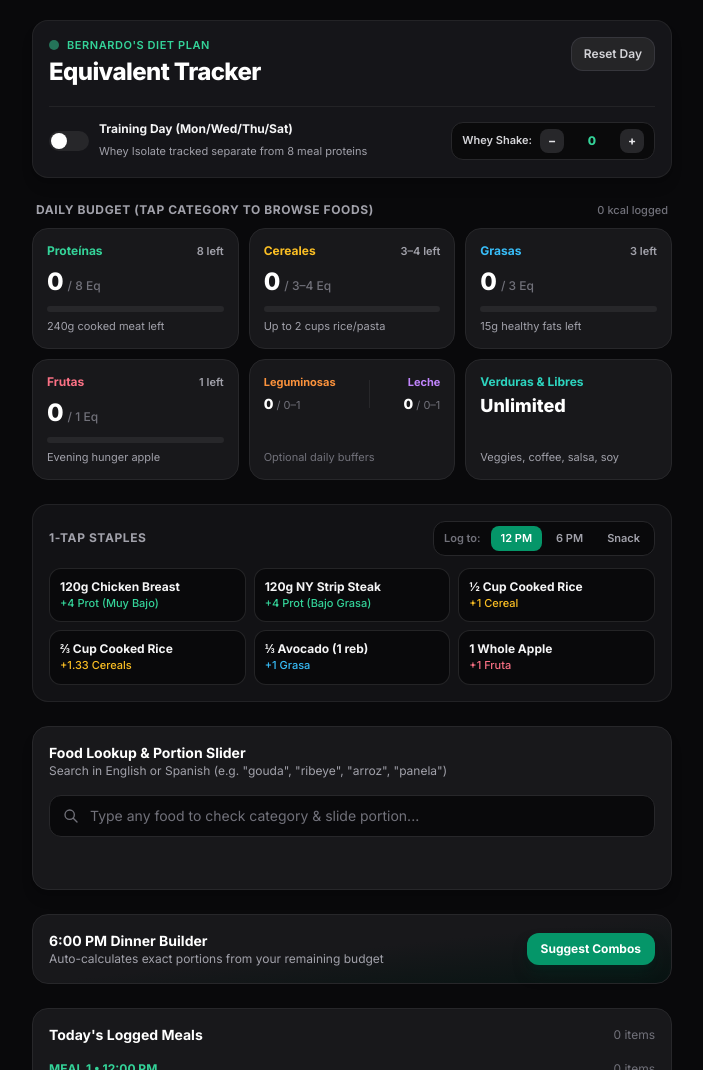
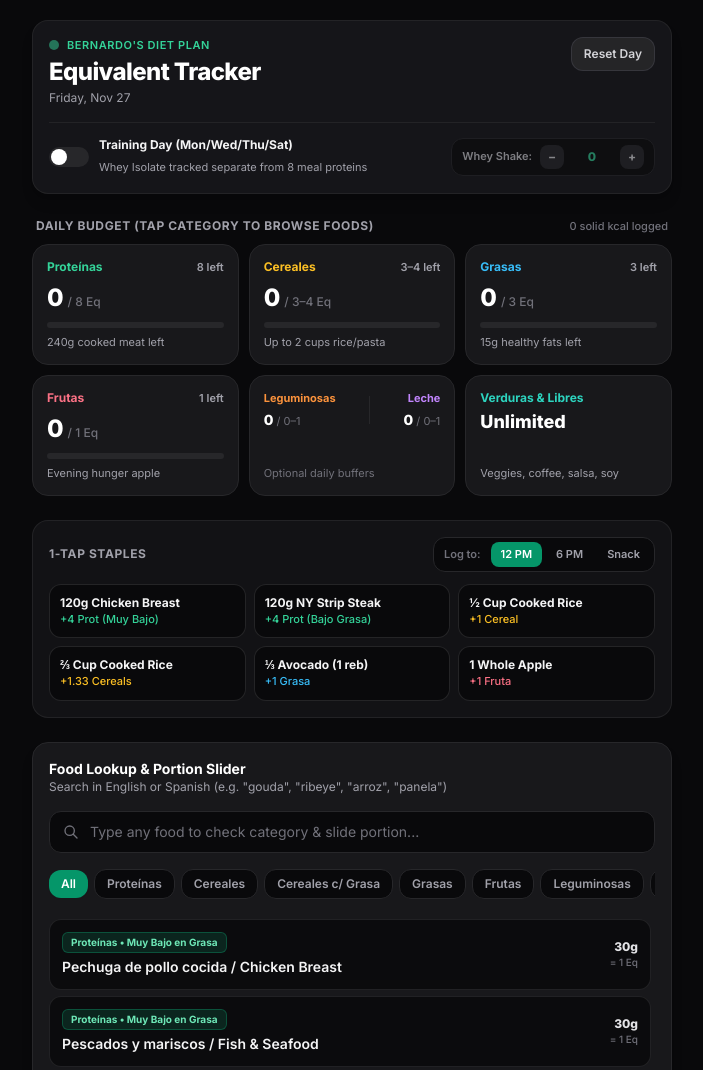
Before and after one commit to daemonio22/DietPlan, a plain HTML site: page index.html in a window 1280 px wide. Shown: the top 1070 px of the page, without its empty margins (288-991 px from the left). Drawn offline with nearby package versions, Linux system fonts and the light colour scheme.

Commit message:
Refactor app initialization and date display logic
Refactor initialization logic for app and update date display.

```diff
--- a/index.html
+++ b/index.html
@@ -122,6 +122,10 @@
       background-color: #09090b;
       color: #f4f4f5;
       -webkit-tap-highlight-color: transparent;
+      touch-action: manipulation;
+    }
+    button, input, label {
+      touch-action: manipulation;
     }
     /* Custom sleek range slider */
     input[type="range"] {
@@ -1313,11 +1317,28 @@
     }
 
     // Boot
-    window.addEventListener('DOMContentLoaded', () => {
+    function initApp() {
       const now = new Date();
-      document.getElementById('currentDateLabel').textContent = now.toLocaleDateString('en-US', {
-        weekday: 'long',
-        month: 'short',
-        day: 'numeric'
-      });
-// ... existing code ... -->
+      const dateEl = document.getElementById('currentDateLabel');
+      if (dateEl) {
+        dateEl.textContent = now.toLocaleDateString('en-US', {
+          weekday: 'long',
+          month: 'short',
+          day: 'numeric'
+        });
+      }
+      loadState();
+      renderDashboard();
+      renderCategoryPills();
+      renderFoodList();
+      renderMealLogs();
+    }
+
+    if (document.readyState === 'loading') {
+      document.addEventListener('DOMContentLoaded', initApp);
+    } else {
+      initApp();
+    }
+  </script>
+</body>
+</html>
```
